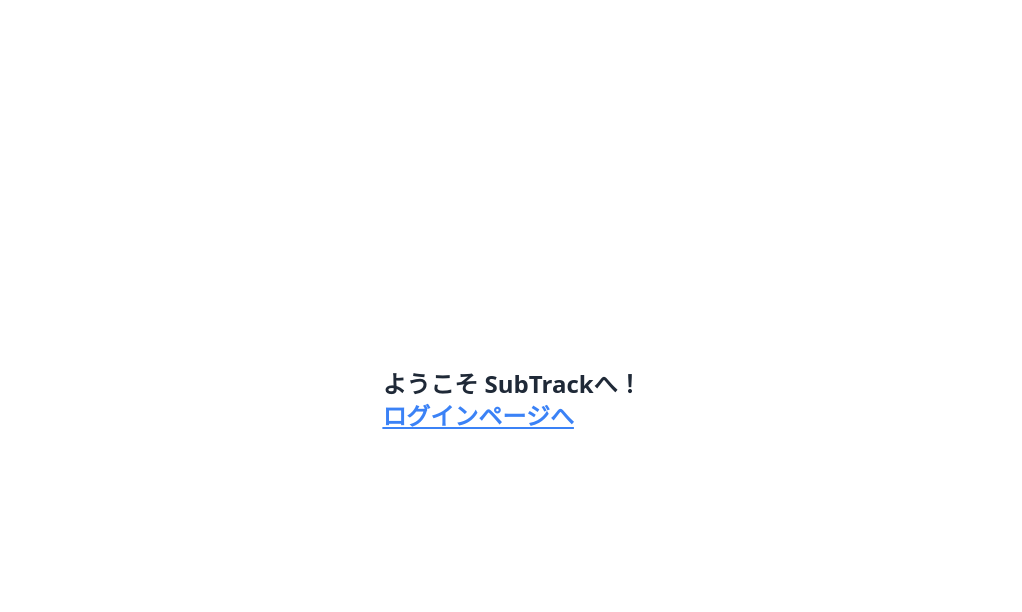
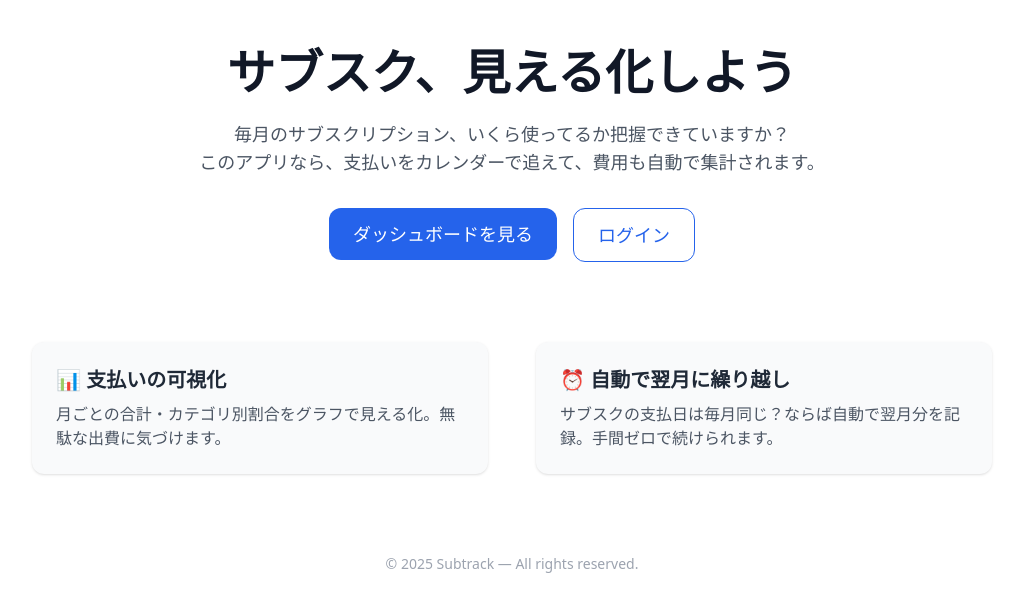
Before and after one commit to komdoroid/subtrack, a Next.js app: page / in a window 1280 px wide. Shown: the top 612 px of the page, without its empty margins (128-1150 px from the left). Built offline with nearby package versions, Linux system fonts and the light colour scheme; no server answers.

Commit message:
[feat] Create LP

```diff
--- a/src/app/page.tsx
+++ b/src/app/page.tsx
@@ -1,19 +1,54 @@
-/**
- * page.tsx (root)
- * ----------------------------------------
- * 作成日: 2025-05-26
- * 概要  : 仮のトップページ（将来的にLP等へ）
- */
+import Link from "next/link"
 
 export default function HomePage() {
   return (
-    <main className="min-h-screen flex items-center justify-center bg-white">
-      <h1 className="text-2xl font-bold text-gray-800">
-        ようこそ SubTrackへ！<br />
-        <a href="/auth" className="text-blue-500 underline">
-          ログインページへ
-        </a>
-      </h1>
+    <main className="min-h-screen bg-white px-6 py-12 md:px-20 lg:px-40">
+      <div className="max-w-4xl mx-auto text-center">
+        <h1 className="text-4xl md:text-5xl font-bold text-gray-900 mb-6">
+          サブスク、見える化しよう
+        </h1>
+        <p className="text-lg text-gray-600 mb-8">
+          毎月のサブスクリプション、いくら使ってるか把握できていますか？
+          <br />
+          このアプリなら、支払いをカレンダーで追えて、費用も自動で集計されます。
+        </p>
+
+        <div className="flex justify-center gap-4">
+          <Link href="/dashboard">
+            <button className="px-6 py-3 bg-blue-600 text-white rounded-xl text-lg hover:bg-blue-700 transition">
+              ダッシュボードを見る
+            </button>
+          </Link>
+          <Link href="/auth">
+            <button className="px-6 py-3 border border-blue-600 text-blue-600 rounded-xl text-lg hover:bg-blue-50 transition">
+              ログイン
+            </button>
+          </Link>
+        </div>
+      </div>
+
+      <section className="mt-20 grid gap-12 md:grid-cols-2">
+        <div className="p-6 bg-gray-50 rounded-xl shadow">
+          <h2 className="text-xl font-semibold text-gray-800 mb-2">
+            📊 支払いの可視化
+          </h2>
+          <p className="text-gray-600">
+            月ごとの合計・カテゴリ別割合をグラフで見える化。無駄な出費に気づけます。
+          </p>
+        </div>
+        <div className="p-6 bg-gray-50 rounded-xl shadow">
+          <h2 className="text-xl font-semibold text-gray-800 mb-2">
+            ⏰ 自動で翌月に繰り越し
+          </h2>
+          <p className="text-gray-600">
+            サブスクの支払日は毎月同じ？ならば自動で翌月分を記録。手間ゼロで続けられます。
+          </p>
+        </div>
+      </section>
+
+      <footer className="mt-20 text-center text-gray-400 text-sm">
+        © 2025 Subtrack — All rights reserved.
+      </footer>
     </main>
   )
 }
```
